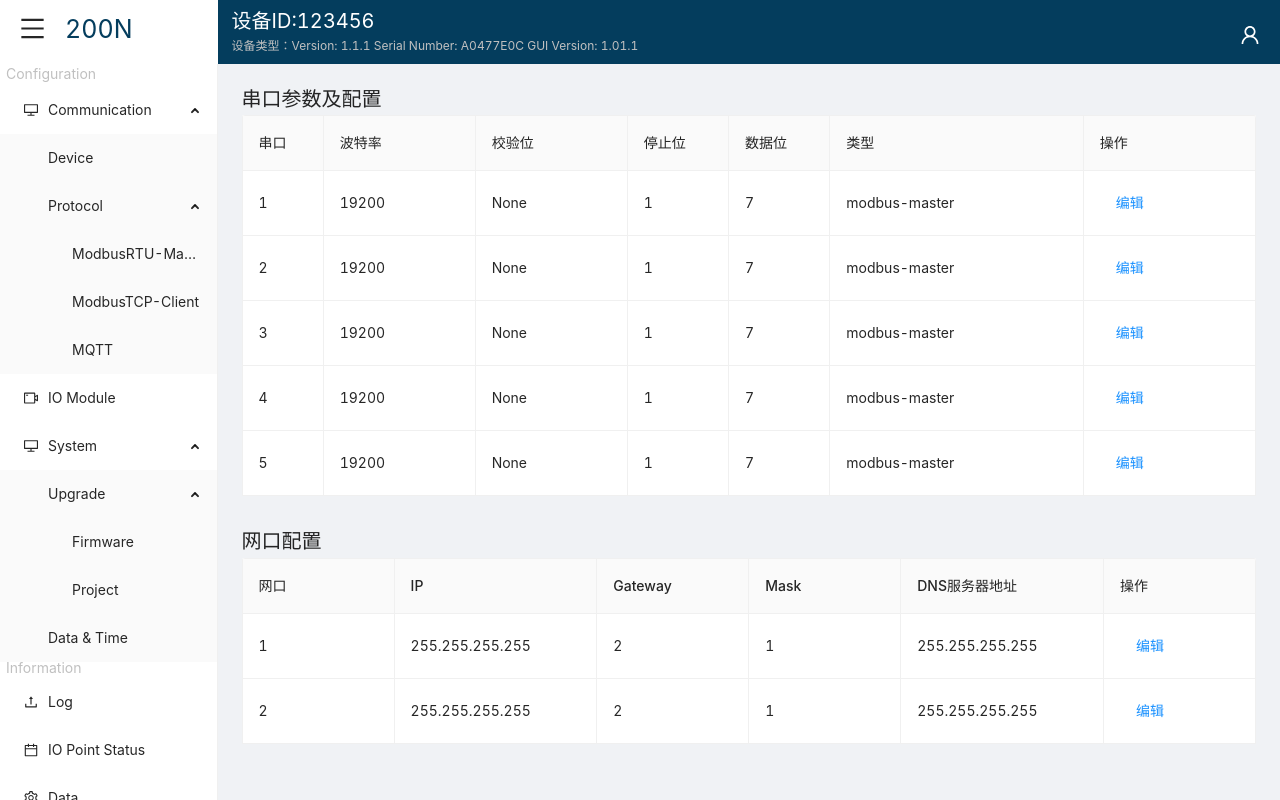
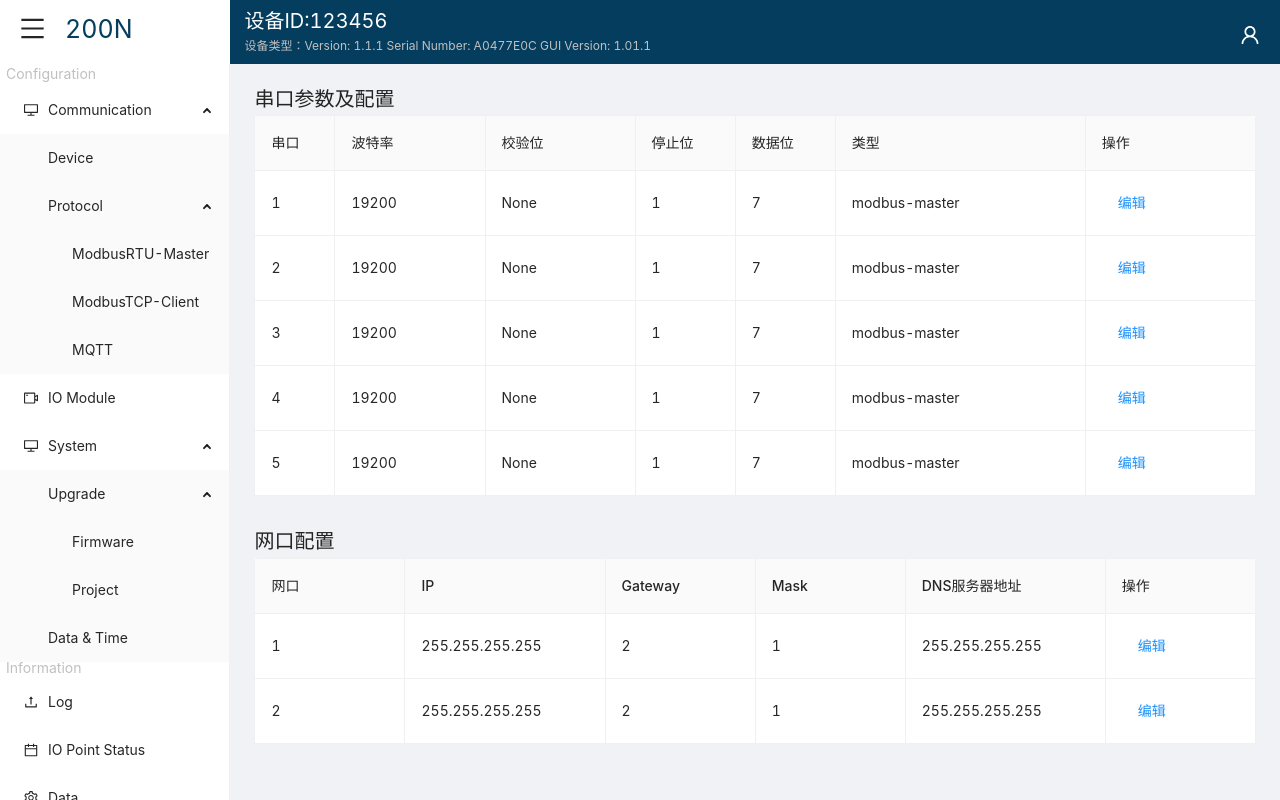
Before and after one commit to fengwang913/VersionDemo2.0, a React (Create React App) app: page /view in a window 1280 px wide. Built offline with nearby package versions, Linux system fonts and the light colour scheme.

Commit message:
feat: 调整宽度

```diff
--- a/src/assets/css/sider.css
+++ b/src/assets/css/sider.css
@@ -3,10 +3,10 @@
 
 .ant-layout-sider{
    background-color: white;
-   width: 17vw !important;
-   min-width: 17vw !important;
-   max-width: 17vw !important;
-   flex:0 0 17vw !important;
+   width: 18vw !important;
+   min-width: 18vw !important;
+   max-width: 18vw !important;
+   flex:0 0 18vw !important;
 
 }
 
--- a/src/pages/base/header.jsx
+++ b/src/pages/base/header.jsx
@@ -19,7 +19,7 @@ export default class Header extends Component{
         return(
             <div style={{display:'flex',height:'8vh', Width:'100vw'}}>
                 <div style={ {
-                            width :'17vw',
+                            width :'18vw',
                             fontSize:'25px',
                         } }>
                             <div style={{display:'flex', width :'250px',}}>
@@ -40,7 +40,7 @@ export default class Header extends Component{
 
                 </div>
                 <div style={ {
-                        width:'83vw',
+                        width:'82vw',
                         backgroundColor:'#043D5D',
                     } }>
                         <div style={{paddingLeft:'14px',
--- a/src/pages/base/sider.jsx
+++ b/src/pages/base/sider.jsx
@@ -26,7 +26,7 @@ const Demo = (props) => {
     return (
       <>
         <Menu
-          style={{ width: '17vw'}}
+          style={{ width: '18vw'}}
           defaultSelectedKeys={["view/port"]}
           defaultOpenKeys={['sub1','sub2','sub3','sub4']}
           mode="inline"
```
Also changed, not shown: 1 other file (tests, documents, lock files or other folders).
